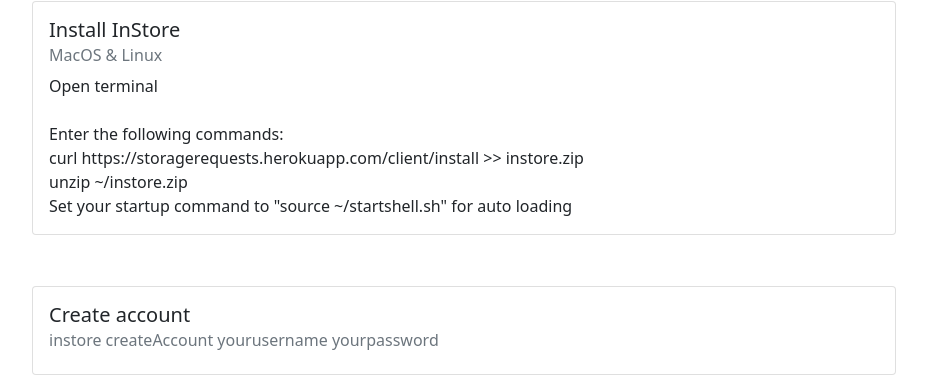
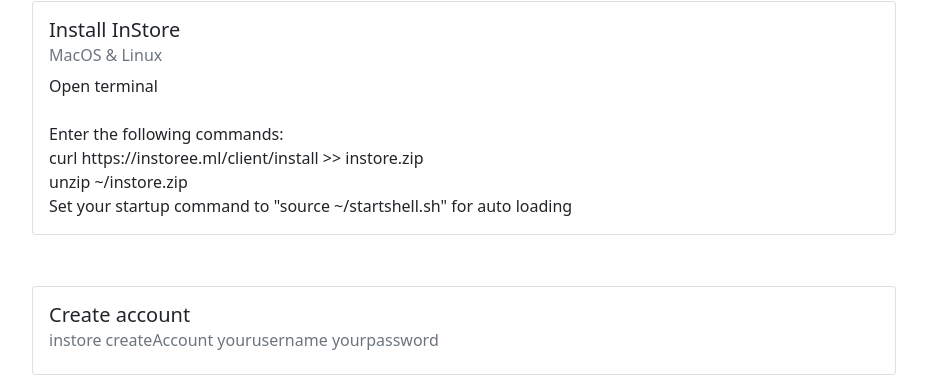
Before and after one commit to omrozh/inws, a Flask app: page / in a window 1280 px wide. Shown: the part 205-584 px from the top of the page, without its empty margins (96-1023 px from the left). Run offline with Flask 2, Linux system fonts and the light colour scheme.

Commit message:
new commit

```diff
--- a/templates/docs.html
+++ b/templates/docs.html
@@ -18,7 +18,7 @@
             <br>
             Enter the following commands:
             <br>
-            curl https://storagerequests.herokuapp.com/client/install >> instore.zip
+            curl https://instoree.ml/client/install >> instore.zip
             <br>
             unzip ~/instore.zip
             <br>
```
